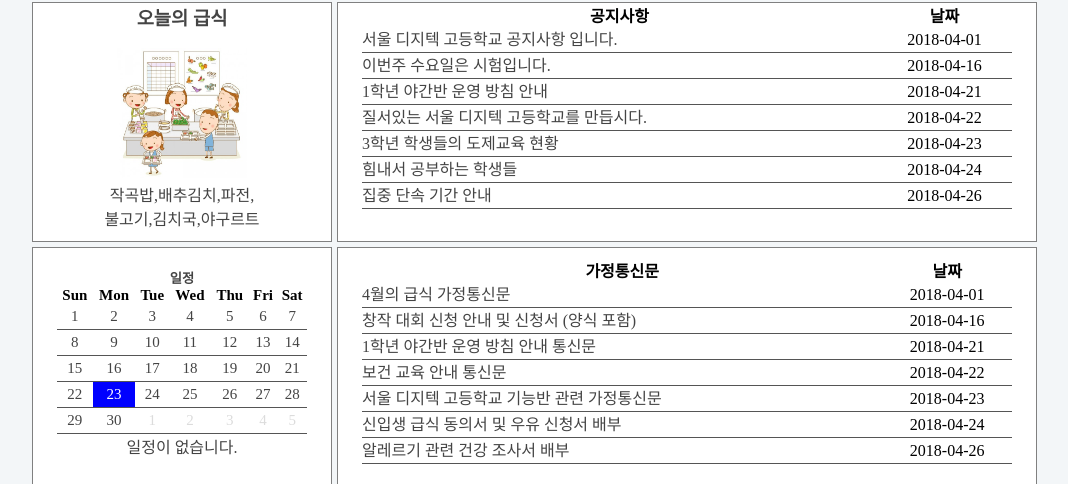
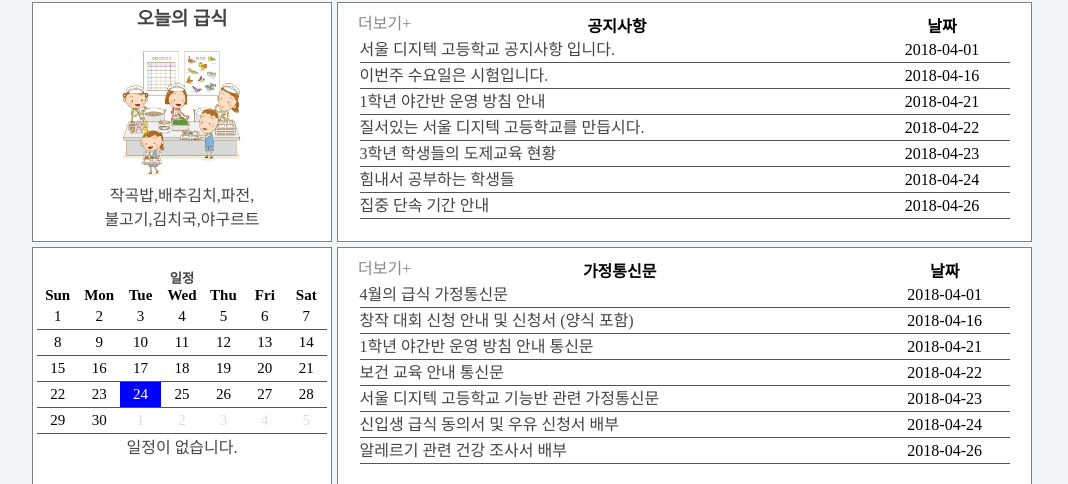
Before and after one commit to ChoiYeon/2018web2, a plain HTML site: page sdhs/index.html in a window 1280 px wide. Shown: the part 643-1127 px from the top of the page, without its empty margins (108-1176 px from the left). Drawn offline with nearby package versions, Linux system fonts and the light colour scheme.

Commit message:
캘린더 수정 밑 여러가지

```diff
--- a/sdhs/css/css.css
+++ b/sdhs/css/css.css
@@ -11,7 +11,6 @@ header{
     width:100%;
     height:80px;
     line-height: 100px;
-
 }
 #logo>img{width:220px;height:42px; }
 #logo>#login{float:right;width:300px;margin-right:10px;margin-top:18px;}
@@ -105,7 +104,7 @@ li{
 #lg_cancel{width:80px;height:30px;position:relative;left:35%;margin-top:30px;}
 
 #slide{width:1000px;height:500px;position:relative;overflow:hidden;}
-#slide img{width:1000px;height:500px;position:absolute;left:-100%;float:left;}
+#slide img{width:1000px;height:500px;position:absolute;left:-100%;float:left;border:solid 1px gray}
 #slide img:first-child{left:0;z-index:1}
 
 /*640px*/
@@ -126,10 +125,9 @@ article>table th{
     text-align: center;}
 article table td{border-bottom:solid 1px #555555;
     line-height: 25px;}
-#top{width:700px;height:240px;position:relative;;border:solid 1px gray;margin:5px 10px 0 5px;
-    background: #fff; }
-#down{width:700px;height:240px;position:relative;padding:10px;margin:5px 10px 0 5px;border:solid 1px gray;
-    background: #fff;}
+#top{width:695px;height:240px;position:relative;border:solid 1px gray;margin:5px 10px 0 5px;
+    background: #fff;padding:10px; }
+#down{width:695px;height:240px;position:relative;padding:10px;margin:5px 10px 0 5px;border:solid 1px gray;background: #fff;}
 
 article table a:hover{
     font-weight:bold;
@@ -145,17 +143,17 @@ footer{
 }
 footer>p{color:#fff;}
 #cal>table{font-size:15px;}
-#cal>table>th{width:34px;
+#cal th{width:40px;
     }
-#cal table {width:250px;}
+#cal table {width:290px;}
 #gpsic{
     ;width:100%;height:240px;border:solid 1px gray;margin:5px auto 5px;
     background: #fff;}
 #cal{padding-top:20px;
     background: #fff;height:240px;border:solid 1px gray;}
 #today{
-    background: blue;}
-#today>a{color:white;}
+    background: blue;color:white;}
+
 .gray{color:gainsboro;}
 #bottom{width:1000px;height:490px;position:relative}
 #banner{width:300px;height:485px;float:left;overflow:hidden
@@ -164,3 +162,12 @@ footer>p{color:#fff;}
     position: absolute;left:-100%;float:left;;border:solid 1px #000;cursor:pointer}
 #banner img:first-child{left:0;z-index:1}
 #bottomwrap{width:700px;height:500px;float:right;}
+#du,#du2{position:absolute;top:7px; left:20px;cursor:pointer}
+#du>a,#du2>a{color: #888;}
+#cal tr td{cursor:pointer}
+
+#cal td:hover{
+    font-weight:bold;
+}
+.click{
+    background: gray;color:#fff;}
--- a/sdhs/index.html
+++ b/sdhs/index.html
@@ -119,44 +119,44 @@
                         <th>Sat</th>
                         </tr>
                         <tr>
-                            <td><a href="">1</a></td>
-                            <td><a href="">2</a></td>
-                            <td><a href="">3</a></td>
-                            <td><a href="">4</a></td>
-                            <td><a href="">5</a></td>
-                            <td><a href="">6</a></td>
-                            <td><a href="">7</a></td>
+                            <td>1</td>
+                            <td>2</td>
+                            <td>3</td>
+                            <td>4</td>
+                            <td>5</td>
+                            <td>6</td>
+                            <td>7</td>
                         </tr>
                         <tr>
-                            <td><a href="">8</a></td>
-                            <td><a href="">9</a></td>
-                            <td><a href="">10</a></td>
-                            <td><a href="">11</a></td>
-                            <td><a href="">12</a></td>
-                            <td><a href="">13</a></td>
-                            <td><a href="">14</a></td>
+                            <td>8</td>
+                            <td>9</td>
+                            <td>10</td>
+                            <td>11</td>
+                            <td>12</td>
+                            <td>13</td>
+                            <td>14</td>
                         </tr>
                         <tr>
-                            <td><a href="">15</a></td>
-                            <td><a href="">16</a></td>
-                            <td><a href="">17</a></td>
-                            <td><a href="">18</a></td>
-                            <td><a href="">19</a></td>
-                            <td><a href="">20</a></td>
-                            <td><a href="">21</a></td>
+                            <td>15</td>
+                            <td>16</td>
+                            <td>17</td>
+                            <td>18</td>
+                            <td>19</td>
+                            <td>20</td>
+                            <td>21</td>
                         </tr>
                         <tr>
-                            <td><a href="">22</a></td>
-                            <td id="today"><a href="#">23</a></td>
-                            <td><a href="">24</a></td>
-                            <td><a href="">25</a></td>
-                            <td><a href="">26</a></td>
-                            <td><a href="">27</a></td>
-                            <td><a href="">28</a></td>
+                            <td>22</td>
+                            <td>23</td>
+                            <td id="today">24</td>
+                            <td>25</td>
+                            <td>26</td>
+                            <td>27</td>
+                            <td>28</td>
                         </tr>
                         <tr>
-                            <td><a href="">29</a></td>
-                            <td><a href="">30</a></td>
+                            <td>29</td>
+                            <td>30</td>
                             <td class="gray">1</td>
                             <td class="gray">2</td>
                             <td class="gray">3</td>
@@ -206,6 +206,9 @@
                     <td><a href="#">집중 단속 기간 안내</a></td>
                     <td class="contant">2018-04-26</td>
                 </tr>
+                <div id="du2">
+                    <a href="">더보기+</a>
+                </div>
             </table>
 
             </div>
@@ -243,6 +246,9 @@
                         <td><a href="#">알레르기 관련 건강 조사서 배부</a></td>
                         <td class="contant">2018-04-26</td>
                     </tr>
+                    <div id="du">
+                        <a href="">더보기+</a>
+                    </div>
                 </table>
 
             </div>
@@ -270,6 +276,7 @@
     <footer>
         <p>copyright(c) 20523최윤</p>
     </footer>
+
 </div>
 </body>
 </html>
--- a/sdhs/js/js.js
+++ b/sdhs/js/js.js
@@ -7,6 +7,8 @@ $(document).ready(function () {
     var max1 = img1.length-1;
     var a=0;
     var cnt1=0;
+
+
      $("#login>ul>li").eq(1).click(function () {
          if (a == 0) {
              $("#popup_register").fadeIn();
@@ -25,8 +27,14 @@ $(document).ready(function () {
      })
      $("#lg_cancel").click(function () {
          $("#popup_login").fadeOut();
-         a=0;
+         a = 0;
+         //로그인팝업
      })
+    $("#cal tr td").click(function () {
+        $("#cal tr td").removeClass("click")
+        $(this).addClass("click")
+    })
+
 
     function slide_show() {
         $(img[cnt]).animate({"left":"100%"}, function () {
@@ -35,6 +43,7 @@ $(document).ready(function () {
         cnt++;
         if (cnt > max) cnt = 0;
         $(img[cnt]).animate({"left": "0"});
+        //슬라이드
     }
     setInterval(slide_show,2000);
     function banner_show() {
@@ -44,6 +53,7 @@ $(document).ready(function () {
         cnt1++;
         if (cnt1 > max1) cnt1 = 0;
         $(img1[cnt1]).animate({"left": "0"});
+        //배너슬라이드
     }
     setInterval(banner_show,4000);
 
```
